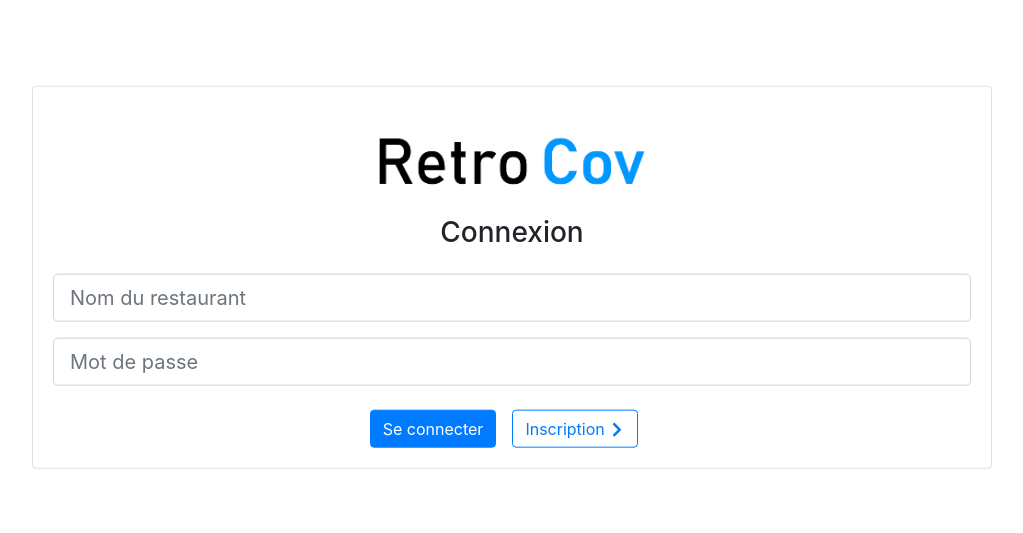
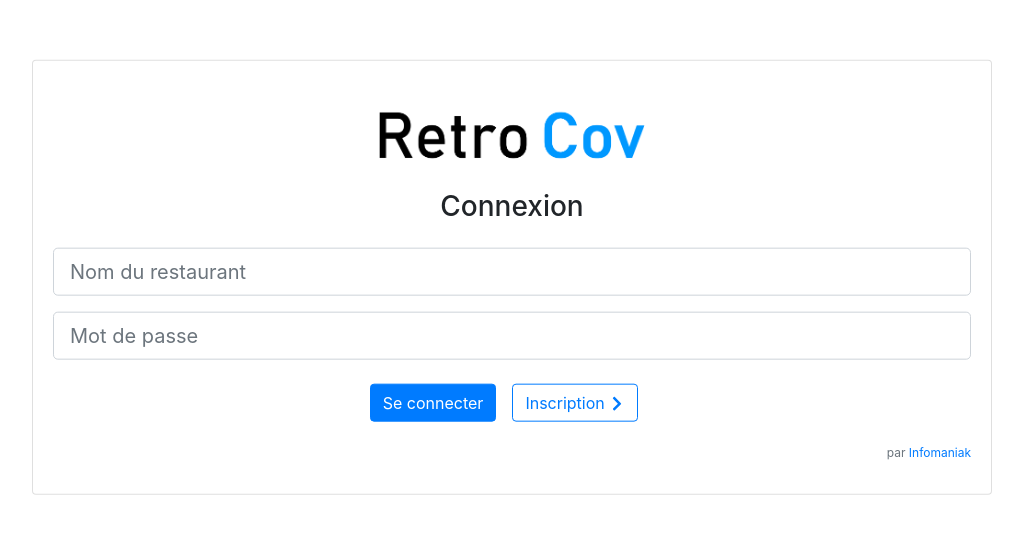
Before and after one commit to jmuraro-dev/retrocov-front, a React (Create React App) app: page / in a window 1280 px wide. Shown: the part 123-656 px from the top of the page, without its empty margins (128-1151 px from the left). Built offline with nearby package versions, Linux system fonts and the light colour scheme.

Commit message:
Add security - Block the user when he change the restaurant name on the url - Redirect to dashboard after register - Adding footer on the card - Use sessionStorage

```diff
--- a/src/App.js
+++ b/src/App.js
@@ -21,22 +21,22 @@ class App extends Component {
         super(props);
 
         this.state = {
-            restaurant: localStorage.getItem('restaurant'),
+            restaurant: sessionStorage.getItem('restaurant'),
         }
     }
 
     componentDidMount() {
-        this.setState({restaurant: localStorage.getItem('restaurant')})
+        this.setState({restaurant: sessionStorage.getItem('restaurant')})
     }
 
     updateLogged = () => {
         this.setState({
-            restaurant: localStorage.getItem('restaurant')
+            restaurant: sessionStorage.getItem('restaurant')
         })
     }
 
     _logout = () => {
-        localStorage.removeItem('restaurant');
+        sessionStorage.removeItem('restaurant');
         this.updateLogged()
     }
 
@@ -53,7 +53,7 @@ class App extends Component {
                     )} />
                     <Route path="/register" render={() => (
                         !this.state.restaurant ? (
-                            <Register update={this._updateLogged} />
+                            <Register update={this.updateLogged} />
                         ) : (
                             <Redirect to={'/' + this.state.restaurant + '/dashboard'} />
                         )
--- a/src/api/Restaurant.js
+++ b/src/api/Restaurant.js
@@ -13,7 +13,7 @@ export async function create(restaurant) {
             name: restaurant.name,
             address: restaurant.address,
             password: password,
-            urlName: restaurant.name.toLowerCase().replace(/\s/g,'')
+            urlName: createUrlName(restaurant.name)
         })
     }
 
@@ -60,7 +60,7 @@ export async function readByUrlName(urlName) {
     }
 
     try {
-        const response = await fetch(config.API_URL + 'restaurant/read_by_url_name?urlName=' + urlName, init)
+        const response = await fetch(config.API_URL + 'restaurant/read_by_url_name.php?urlName=' + urlName, init)
         const json = await response.json()
         return json
     } catch(err) {
@@ -68,3 +68,20 @@ export async function readByUrlName(urlName) {
         return null
     }
 }
+
+function createUrlName(restaurantName) {
+    var r = restaurantName.toLowerCase();
+    r = r.replace(new RegExp(/\s/g),"");
+    r = r.replace(new RegExp(/[àáâãäå]/g),"a");
+    r = r.replace(new RegExp(/æ/g),"ae");
+    r = r.replace(new RegExp(/ç/g),"c");
+    r = r.replace(new RegExp(/[èéêë]/g),"e");
+    r = r.replace(new RegExp(/[ìíîï]/g),"i");
+    r = r.replace(new RegExp(/ñ/g),"n");
+    r = r.replace(new RegExp(/[òóôõö]/g),"o");
+    r = r.replace(new RegExp(/œ/g),"oe");
+    r = r.replace(new RegExp(/[ùúûü]/g),"u");
+    r = r.replace(new RegExp(/[ýÿ]/g),"y");
+    r = r.replace(new RegExp(/\W/g),"");
+    return r.replace(/\s/g,'');
+}
--- a/src/components/Dashboard.js
+++ b/src/components/Dashboard.js
@@ -1,9 +1,10 @@
 import React, {Component} from 'react';
 
 import {
+    Redirect,
     useParams
 } from "react-router-dom";
-import {Button, Card, Container, Navbar} from "react-bootstrap";
+import {Button, Card, Container, Navbar, Spinner} from "react-bootstrap";
 import {readByUrlName} from "../api/Restaurant";
 
 import QRCode from "qrcode.react";
@@ -15,7 +16,8 @@ class Dashboard extends Component {
         this.state = {
             name: '',
             address: '',
-            urlName: this.props.restaurantUrlName
+            urlName: this.props.restaurantUrlName,
+            loading: false
         }
     }
 
@@ -31,15 +33,37 @@ class Dashboard extends Component {
     };
 
     componentDidMount() {
-        this._getData()
+        {this.setState({loading: true})}
+
+        if (sessionStorage.getItem('restaurant') !== this.state.urlName) {
+            window.location.pathname = '/' + sessionStorage.getItem('restaurant') + '/dashboard'
+        } else {
+            this._getData()
+        }
     }
 
     _getData = async () => {
         const restaurant = await readByUrlName(this.state.urlName)
         await this.setState({name: restaurant.name, address: restaurant.address})
+        this.setState({loading: false})
     }
 
     render() {
+        if (this.state.loading) {
+            return (
+                <Container style={{
+                    justifyContent: 'center',
+                    alignItems: 'center',
+                    height: '100%',
+                    display: 'flex',
+                    marginTop: 20
+                }}>
+                    <Spinner animation="border" role="status" style={{color: '#0098ff'}}>
+                        <span className="sr-only">Loading...</span>
+                    </Spinner>
+                </Container>
+            )
+        } else {
         return (
             <Container className="login-container">
                 <Navbar>
@@ -52,7 +76,7 @@ class Dashboard extends Component {
                             alt="React Bootstrap logo"
                         />
                     </Navbar.Brand>
-                    <Navbar.Toggle />
+                    <Navbar.Toggle/>
                     <Navbar.Collapse className="justify-content-end">
                         <Navbar.Text>
                             <a href="/logout">Se déconnecter</a>
@@ -63,7 +87,7 @@ class Dashboard extends Component {
                     <Card.Body>
                         <Card.Title className={"mb-4"}><h3>{this.state.name}</h3></Card.Title>
                         <Card.Text>
-                            <QRCode id="qrcode" value={"https://www.retrocov.ch/" + this.state.urlName} />
+                            <QRCode id="qrcode" value={"https://www.retrocov.ch/" + this.state.urlName}/>
                             <br/>
                             <Button className="mr-3 mt-2" variant="primary"
                                     onClick={() => this._downloadQR()}>
@@ -71,17 +95,19 @@ class Dashboard extends Component {
                             </Button>
                         </Card.Text>
 
-
+                        <Card.Footer className="text-muted card-foot">par <a
+                            href={"https://www.infomaniak.com"}>Infomaniak</a></Card.Footer>
                     </Card.Body>
                 </Card>
             </Container>
         );
+        }
     }
 }
 
 export default () => {
     const {restaurant} = useParams();
     return (
-        <Dashboard restaurantUrlName={restaurant} />
+        <Dashboard restaurantUrlName={restaurant}/>
     )
 }
--- a/src/components/Login.js
+++ b/src/components/Login.js
@@ -59,7 +59,7 @@ class Login extends Component {
             const response = await login(this.state)
 
             if (response.isLogged) {
-                localStorage.setItem('restaurant', response.urlName)
+                sessionStorage.setItem('restaurant', response.urlName)
                 this._updateLogged()
             } else {
                 this.setState({error: "Nom d'utilisateur ou mot de passe incorrect !"})
@@ -107,6 +107,8 @@ class Login extends Component {
                             <Button className="mr-3 mt-2" href="/register"
                                     variant="outline-primary">Inscription <FaChevronRight/></Button>
                         </Form>
+                        <Card.Footer className="text-muted card-foot">par <a
+                            href={"https://www.infomaniak.com"}>Infomaniak</a></Card.Footer>
                     </Card.Body>
                 </Card>
             </Container>
--- a/src/components/Register.js
+++ b/src/components/Register.js
@@ -7,8 +7,8 @@ import {FaChevronLeft} from "react-icons/fa";
 import {create} from "../api/Restaurant";
 
 class Register extends Component {
-    constructor() {
-        super();
+    constructor(props) {
+        super(props);
 
         this.state = {
             name: '',
@@ -62,6 +62,10 @@ class Register extends Component {
         this.setState({errors, [name]: value})
     }
 
+    _updateLogged = () => {
+        this.props.update()
+    }
+
     _handleRegister = async () => {
         const {name, address, password, passwordConf, errors} = this.state
 
@@ -73,7 +77,9 @@ class Register extends Component {
                 this.setState({error: 'Les deux mots de passe ne correspondent pas !'})
             } else {
                 this.setState({errors: {name: '', password: '', passwordConf: '', others: ''}})
-                await create(this.state)
+                const response = await create(this.state)
+                sessionStorage.setItem('restaurant', response.urlName)
+                this._updateLogged()
             }
         }
     }
@@ -152,6 +158,8 @@ class Register extends Component {
                             <Button className="register-button mr-3" variant="primary"
                                     onClick={() => this._handleRegister()}>S'inscrire</Button>
                         </Form>
+                        <Card.Footer className="text-muted card-foot">par <a
+                            href={"https://www.infomaniak.com"}>Infomaniak</a></Card.Footer>
                     </Card.Body>
                 </Card>
             </Container>
```
